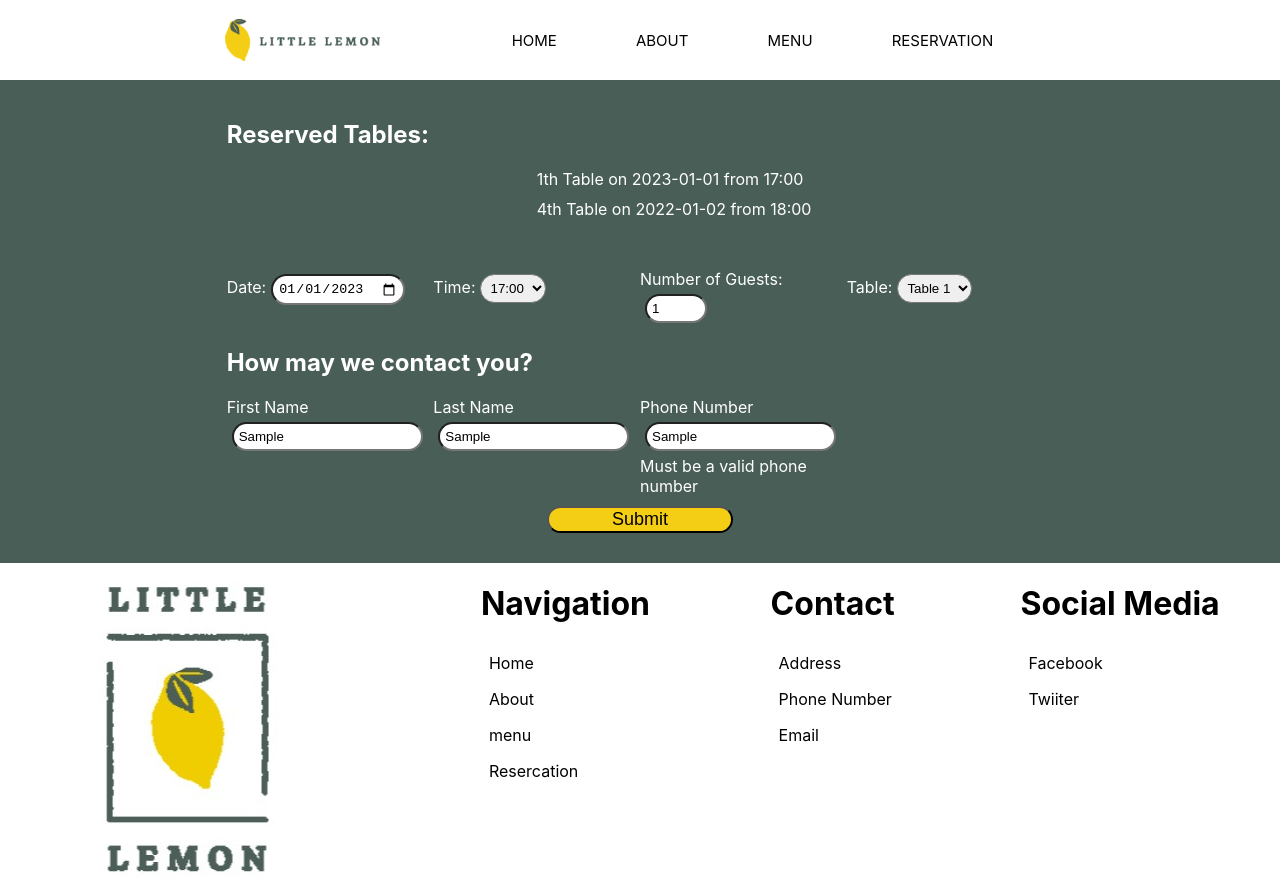
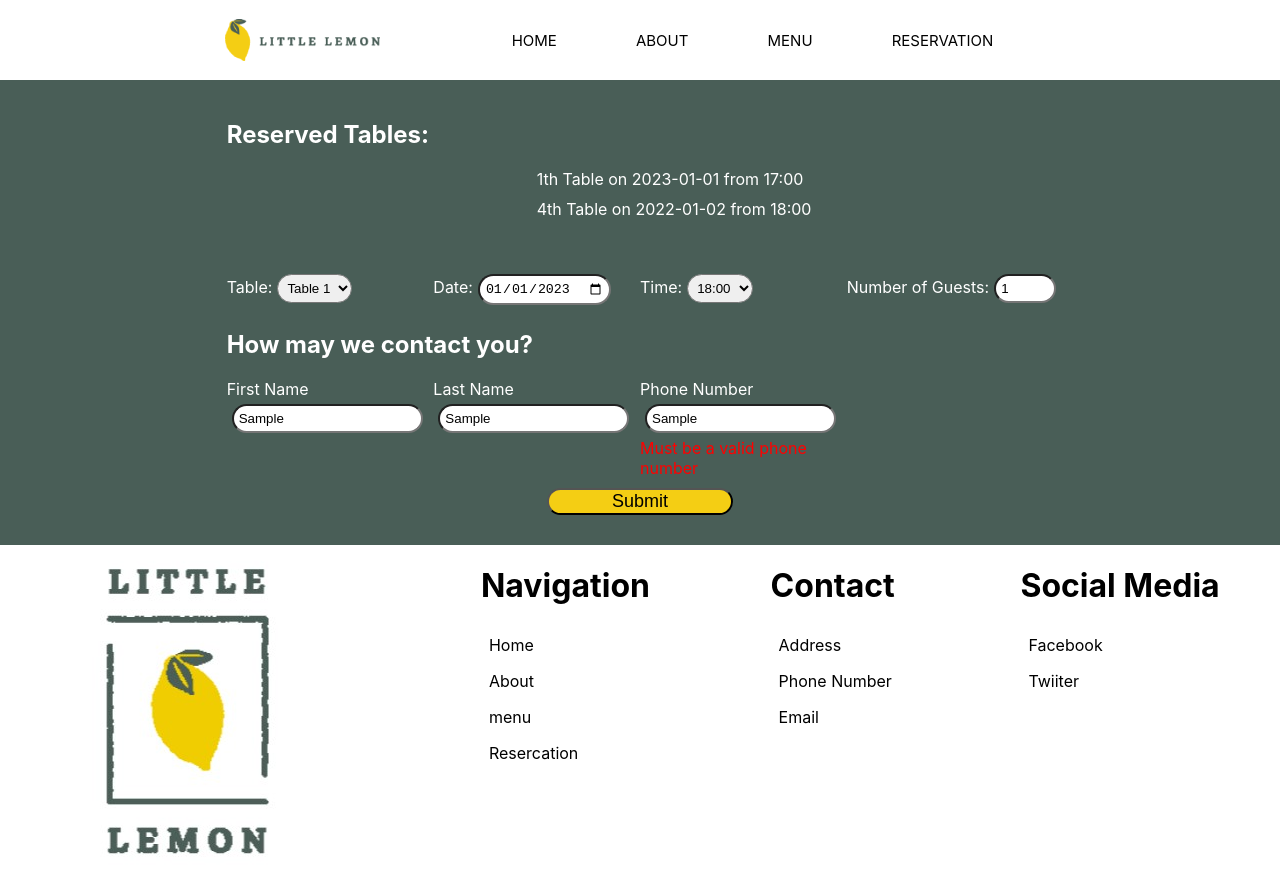
Before and after one commit to HermaeusMorea/little-lemon, a React (Create React App) app: page /BookingPage in a window 1280 px wide. Both pictures are taken after typing "Sample", "Sample", "Sample" into the empty fields and a click on the button "Submit". Built offline with nearby package versions, Linux system fonts and the light colour scheme.

Commit message:
add some feature,Now you can more easily book tables

```diff
--- a/src/components/ChoosingTable.css
+++ b/src/components/ChoosingTable.css
@@ -10,22 +10,19 @@
   padding: 10px;
 }
 
-.grid label {
-  grid-column: 1 / span 2;
-}
-
 .grid .date {
-  grid-column: 3/ span 2;
+  grid-column: 5/ span 2;
 }
 .grid .time {
-    grid-column: 5 / span 2;
+    grid-column: 7 / span 2;
   }
   .grid .guests {
-    grid-column: 7 / span 2;
+    grid-column: 9 / span 3;
   }
 
 .grid .table {
-  grid-column: 9 / span 2;
+  grid-row: 1;
+  grid-column: 3 / span 2;
 }
 
 .grid select,input{
@@ -40,12 +37,23 @@
     color: black;
 font-Size: 18px;
     border-radius: 20px;
+    grid-row: 5;
 }
 
-.grid .error {
-  grid-column: 3 / span 2;
+.FnameErr{
+  grid-column: 3/ span 2;
+  grid-row: 4;
   color: red;
-  font-size: 14px;
+}
+.LnameErr{
+  grid-column: 5/ span 2;
+  grid-row: 4;
+  color: red;
+}
+.PhoneErr{
+  grid-column: 7/ span 2;
+  grid-row: 4;
+  color: red;
 }
 
 .grid .FirstName {
--- a/src/components/ChoosingTable.js
+++ b/src/components/ChoosingTable.js
@@ -12,6 +12,16 @@ const FormikForm = () => {
     { value: 4, label: 'Table 4' },
     { value: 5, label: 'Table 5' },
   ];
+
+  const timeOptions = [
+    { value: '17:00', label: '17:00' },
+    { value: '18:00', label: '18:00' },
+    { value: '19:00', label: '19:00' },
+    { value: '20:00', label: '20:00' },
+    { value: '21:00', label: '21:00' },
+    { value: '22:00', label: '22:00' },
+  ];
+
 
   const formik = useFormik({
     initialValues: {
@@ -57,12 +67,20 @@ const FormikForm = () => {
 
       <label htmlFor="time" className='time'>Time:
         <select {...formik.getFieldProps('time')}>
-          <option value="17:00">17:00</option>
-          <option value="18:00">18:00</option>
-          <option value="19:00">19:00</option>
-          <option value="20:00">20:00</option>
-          <option value="21:00">21:00</option>
-          <option value="22:00">22:00</option>
+          {timeOptions
+            .filter((option) => {
+              const exists = tables.some(table => table.id === `${formik.values.table}${formik.values.date}${option.value}`);
+              if (!exists) {
+                return true;
+              } else {
+                return false;
+              }
+            })
+
+            .map((option) => (
+              <option key={option.value} value={option.value}>
+                {option.label}
+              </option>))}
         </select>
         {formik.touched.time && formik.errors.time ? (
           <div>{formik.errors.time}</div>
@@ -100,7 +118,7 @@ const FormikForm = () => {
           value={formik.values.firstName}
         />
       </label>
-      {formik.errors.firstName && formik.touched.firstName ? <div>{formik.errors.firstName}</div> : null}
+      {formik.errors.firstName && formik.touched.firstName ? <div className='FnameErr'>{formik.errors.firstName}</div> : null}
       <label htmlFor="lastName" className='LastName'>Last Name
         <input
           id="lastName"
@@ -111,7 +129,7 @@ const FormikForm = () => {
           }
         />
       </label>
-      {formik.errors.lastName && formik.touched.lastName ? <div>{formik.errors.lastName}</div> : null}
+      {formik.errors.lastName && formik.touched.lastName ? <div className='LnameErr'>{formik.errors.lastName}</div> : null}
       <label htmlFor="phoneNumber" className='Phone'>Phone Number
         <input
           id="phoneNumber"
@@ -120,7 +138,7 @@ const FormikForm = () => {
           onChange={formik.handleChange}
           value={formik.values.phoneNumber}
         />
-      {formik.errors.phoneNumber && formik.touched.phoneNumber ? <div>{formik.errors.phoneNumber}</div> : null}
+        {formik.errors.phoneNumber && formik.touched.phoneNumber ? <div className='PhoneErr'>{formik.errors.phoneNumber}</div> : null}
       </label>
       <button type="submit" disabled={formik.isSubmitting}>
         Submit
```
Lines whose indentation alone changed are shown as unchanged.
